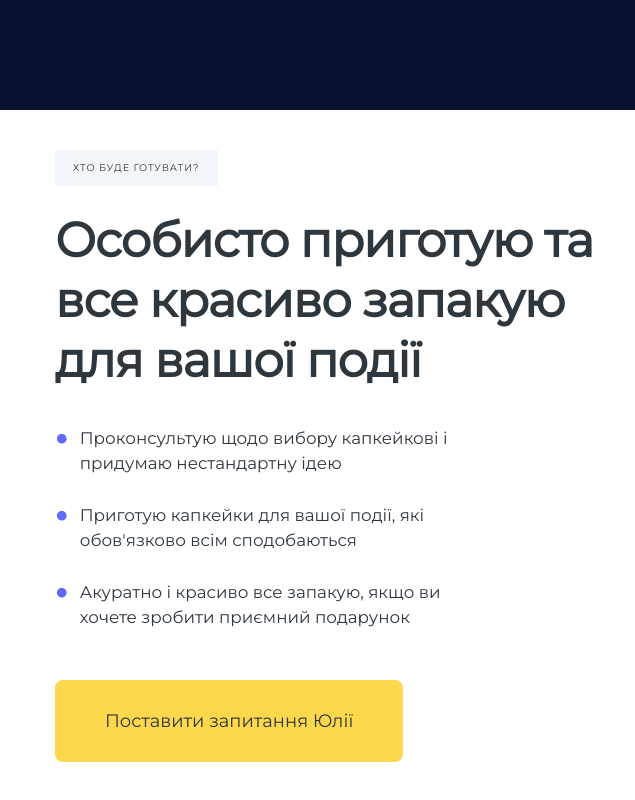
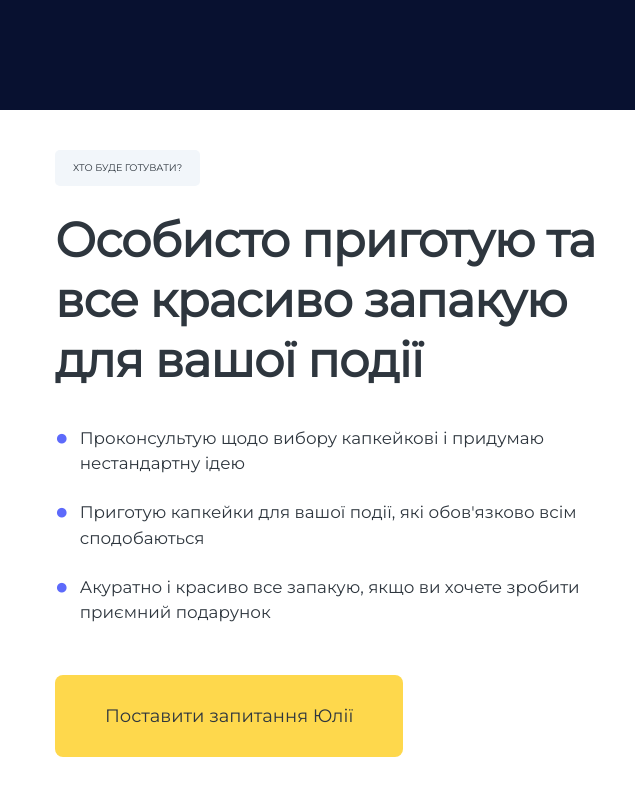
Before and after one commit to yehor-akunishnikov/pablo-html-css, a website: page src/index.html in a window 1280 px wide. Shown: the part 3896-4696 px from the top of the page, 0-635 px from the left. Drawn offline with nearby package versions, Linux system fonts and the light colour scheme; files that its build step writes are made by us from their sources.

Commit message:
[Woman Section]
Fixed issues
- Improved semantics (div --> h1, h2, h3 etc.).
- Changed PX values to REM values.
- Created variables.scss.
- Main colors are in variables.scss.
- Improved HTML MarkUp

```diff
--- a/src/index.html
+++ b/src/index.html
@@ -199,22 +199,22 @@
     <section class="woman__section">
         <div class="container">
             <div class="woman__row">
-                <div class="woman__content">
-                    <div class="woman__subtitle">
+                <div class="woman-content">
+                    <div class="woman-content__subtitle">
                         <span class="subtitle">Хто буде готувати?</span>
                     </div>
-                    <div class="woman__title title">Особисто приготую та все красиво запакую для вашої події</div>
-                    <div class="woman__text">
+                    <h2 class="woman-content__title title">Особисто приготую та все красиво запакую для вашої події</h2>
+                    <div class="woman-content-list">
                         <ul>
-                            <li class="list__item">Проконсультую щодо вибору капкейкові і придумаю нестандартну ідею</li>
-                            <li class="list__item">Приготую капкейки для вашої події, які обов'язково всім сподобаються</li>
-                            <li class="list__item">Акуратно і красиво все запакую, якщо ви хочете зробити приємний подарунок</li>
+                            <li class="woman-content-list__item">Проконсультую щодо вибору капкейкові і придумаю нестандартну ідею</li>
+                            <li class="woman-content-list__item">Приготую капкейки для вашої події, які обов'язково всім сподобаються</li>
+                            <li class="woman-content-list__item">Акуратно і красиво все запакую, якщо ви хочете зробити приємний подарунок</li>
                         </ul>
                     </div>
-                    <button class="woman__btn btn">Поставити запитання Юлії</button>
+                    <button class="woman-content__btn btn">Поставити запитання Юлії</button>
                 </div>
-                <div class="woman__image">
-                    <img src="/src/img/woman.png" alt="woman">
+                <div class="woman-image__container">
+                    <img class="woman-image__image" src="/src/img/woman.png" alt="woman">
                 </div>
             </div>
         </div>
--- a/src/scss/woman.scss
+++ b/src/scss/woman.scss
@@ -1,5 +1,7 @@
+@import 'variables';
+
 .woman__section {
-  background-color: #ffffff;
+  background-color: $white-color;
   min-height: 830px;
 }
 
@@ -10,43 +12,40 @@
   width: 100%;
 }
 
-.woman__content {
+.woman-content {
   width: 50%;
 }
 
-.woman__image {
-  width: 50%;
+
+.woman-content__subtitle {
+  .subtitle {
+    background-color: #F2F6FA; // одноразово
+  }
+
 }
 
-.woman__subtitle .subtitle {
-
-  letter-spacing: 0.1em;
-  border-radius: unset;
-  background-color: #F2F6FA;
-}
-
-.woman__title {
-  color: #2E363E;
-  letter-spacing: -1px;
+.woman-content__title {
+  color: $main-text-color;
+  letter-spacing: -0.0625rem;
   margin: 24px 0 36px 0;
 
 }
 
-.woman__text {
+.woman-content__list {
   max-width: 438px;
 }
 
-.woman__text .list__item {
+.woman-content-list__item {
   display: flex;
 
-  margin: 0 0 1.9rem 0;
+  margin-bottom: 24px;
 
   font-size: 1.2rem;
   line-height: 1.8rem;
-  color: #2E363E;
+  color: $main-text-color;
 
   &:last-child {
-    margin: 0 0 50px 0;
+    margin-bottom: 50px;
   }
   &:before {
     content: '●';
@@ -58,15 +57,19 @@
     font-size: 1.6rem;
     vertical-align: top;
     line-height: 1;
-    color: #5D6AFB;
+    color: #5D6AFB; //одноразово
   }
 }
 
-.woman__btn  {
+.woman-content__btn  {
   padding: 30px 50px;
 }
 
-.woman__image img{
+.woman-image__container {
+  width: 50%;
+}
+
+.woman-image__image {
   height: 100%;
   width: auto;
 }
```
